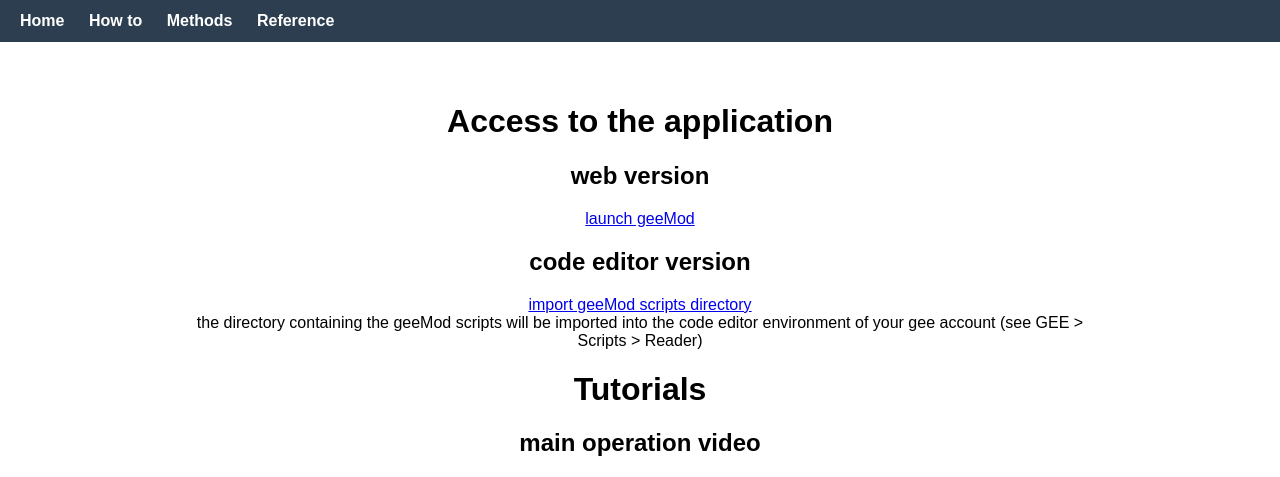
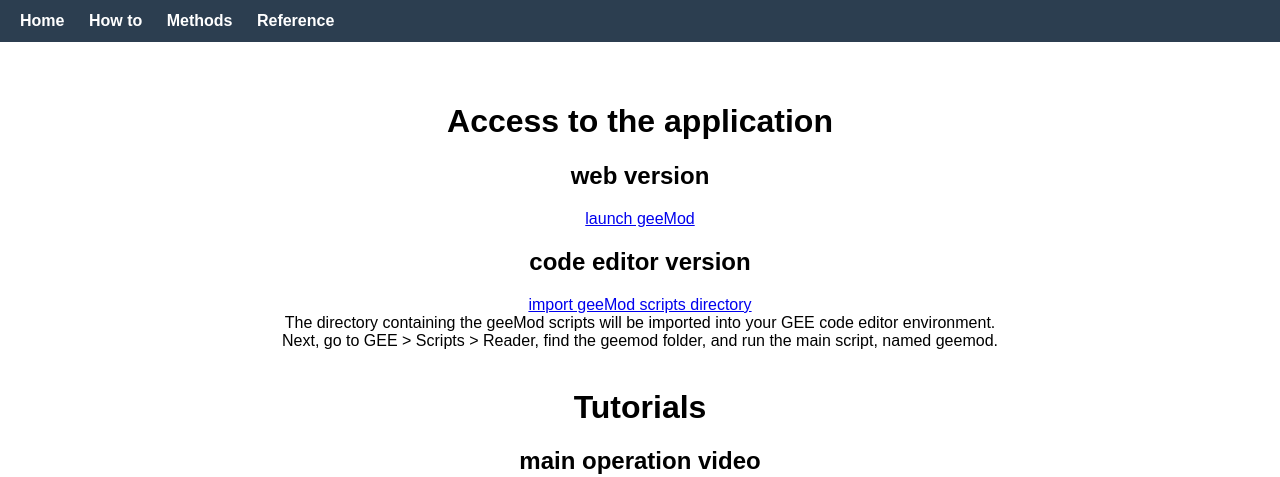
Before and after one commit to JoaoAlirio/geemod, a Jekyll site: the page built from how-to.md, in a window 1280 px wide. Shown: the top 477 px of the page. Built offline with Jekyll 4.4.1, drawn with Linux system fonts in a browser that asks for light colours; some of the changed text lies outside the part shown; grey boxes are pictures that could not be loaded.

Commit message:
Update geeMod import instructions in how-to.md
Clarified instructions for importing geeMod scripts and running the main script in GEE.

```diff
--- a/how-to.md
+++ b/how-to.md
@@ -9,10 +9,12 @@ title: How to
 
 ## code editor version
 <a href="https://geemod.projects.earthengine.app/view/geemod">import geeMod scripts directory</a>
-the directory containing the geeMod scripts will be imported into the code editor environment of your gee account (see GEE > Scripts > Reader)
-
+The directory containing the geeMod scripts will be imported into your GEE code editor environment.
+Next, go to GEE > Scripts > Reader, find the geemod folder, and run the main script, named geemod.
+<br>
 # Tutorials
 ## main operation video
+(watch on YouTube for better quality viewing)
 <iframe width="560" height="315" src="https://www.youtube.com/embed/Kn8kCj7z4DY?si=wtP3c-_Fm4PjoHlz" title="YouTube video player" frameborder="0" allow="accelerometer; autoplay; clipboard-write; encrypted-media; gyroscope; picture-in-picture; web-share" referrerpolicy="strict-origin-when-cross-origin" allowfullscreen></iframe>
 ## assets - import and export - video
 coming soon ...
```
